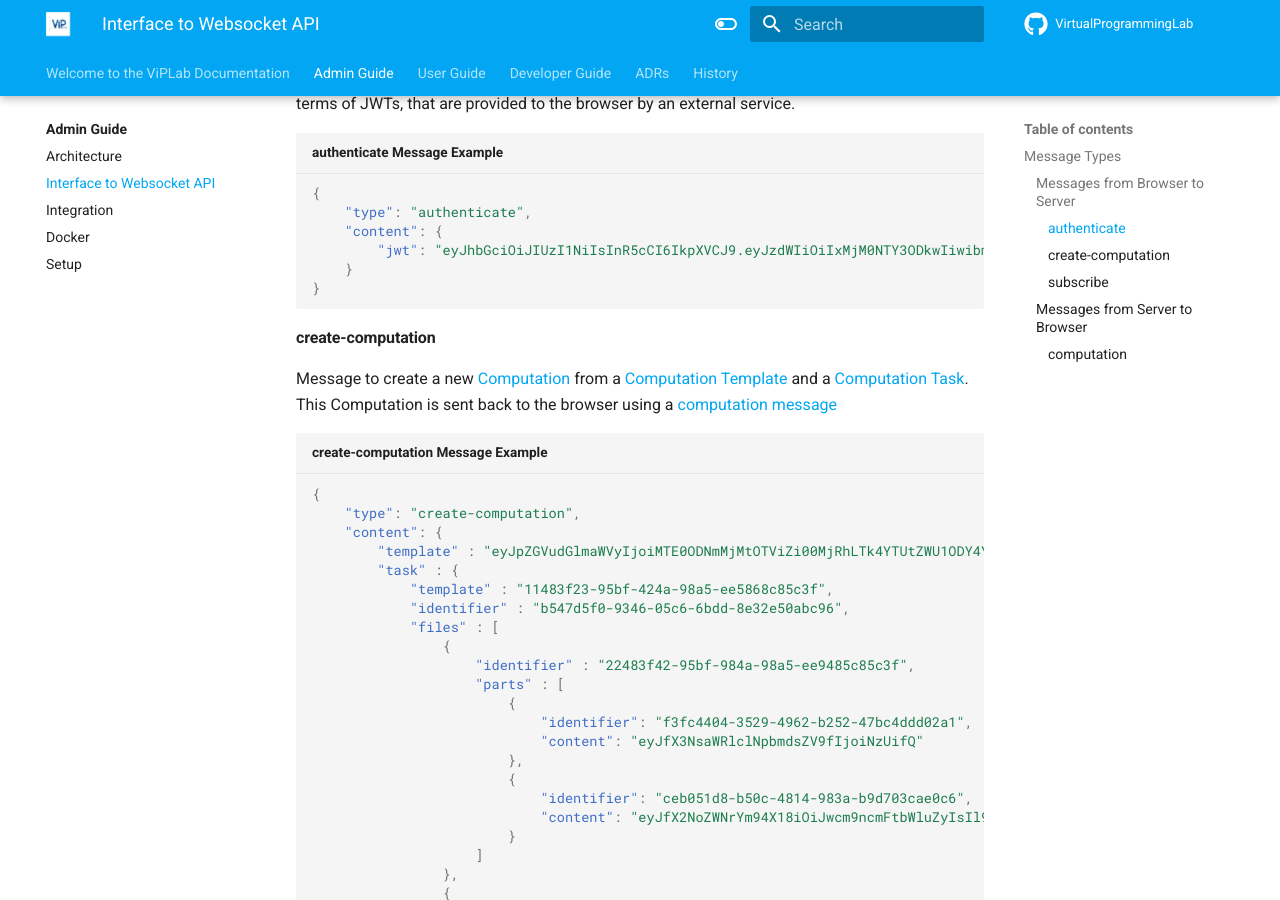
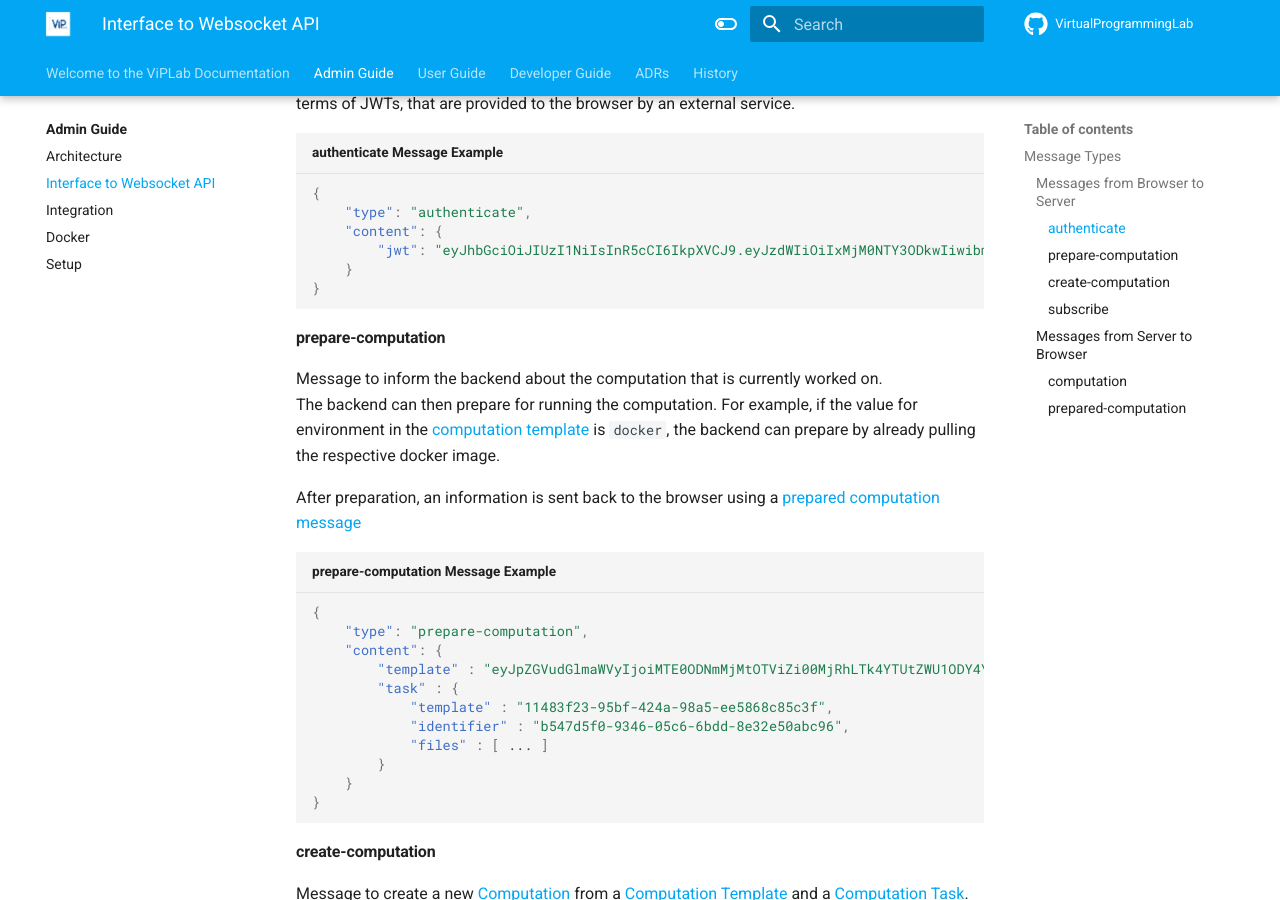
Before and after one commit to katharina-schulze/SusI-Documentation, an MkDocs documentation site: the page built from docs/admin/interface.md, in a window 1280 px wide and 900 px high, scrolled down 962 px. Built offline with MkDocs 1.6.1 and Material for MkDocs 9.7.7, drawn with Linux system fonts in a browser that asks for light colours; some of the changed text lies outside the part shown.

Commit message:
Add new messages

````diff
--- a/docs/admin/interface.md
+++ b/docs/admin/interface.md
@@ -45,6 +45,28 @@ This message contains authentication tokens in terms of JWTs, that are provided
     "type": "authenticate",
     "content": {
         "jwt": "eyJhbGciOiJIUzI1NiIsInR5cCI6IkpXVCJ9.eyJzdWIiOiIxMjM0NTY3ODkwIiwibmFtZSI6IkpvaG4gRG9lIiwiaWF0IjoxNTE2MjM5MDIyfQ.SflKxwRJSMeKKF2QT4fwpMeJf36POk6yJV_adQssw5c"
+    }
+}
+```
+
+#### prepare-computation
+
+Message to inform the backend about the computation that is currently worked on.
+The backend can then prepare for running the computation.
+For example, if the value for environment in the [computation template](../developer/computation_template.md) is `docker`, the backend can prepare by already pulling the respective docker image.
+
+After preparation, an information is sent back to the browser using a [prepared computation message](#prepared-computation)
+
+``` json title="prepare-computation Message Example"
+{
+    "type": "prepare-computation",
+    "content": {
+        "template" : "eyJpZGVudGlmaWVyIjoiMTE0ODNmMjMtOTViZi00MjRhLTk4YTUtZWU1ODY4Yzg1YzNmIiw...",
+        "task" : {
+            "template" : "11483f23-95bf-424a-98a5-ee5868c85c3f",
+            "identifier" : "b547d5f0-9346-05c6-6bdd-8e32e50abc96",
+            "files" : [ ... ]
+        }
     }
 }
 ```
@@ -129,3 +151,19 @@ This message is used to send a Computation back to the browser.
     }
 }
 ```
+
+#### prepared-computation
+
+This message is used to signal, that preparation of the backend was successful.
+
+``` json title="prepared-computation Message Example"
+{
+    "type": "prepared-computation",
+    "content": {
+        "id": "20f32dc9-e43f-4a65-af8c-42412ed9d977",
+        "created": "2019-08-19T13:31:30+0200",
+        "expires": "2019-08-19T16:31:30+0200",
+        "status": "prepared"
+    }
+}
+```
````
